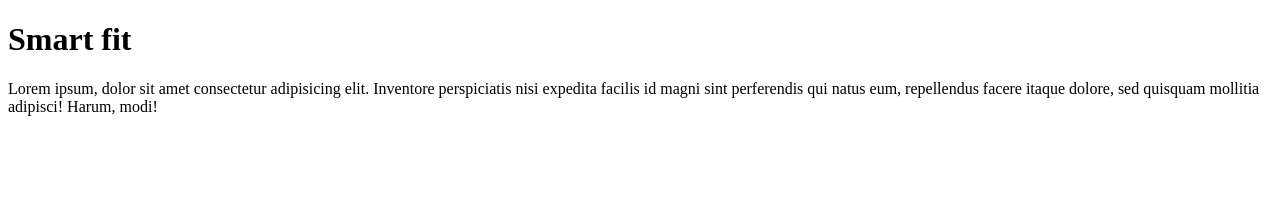
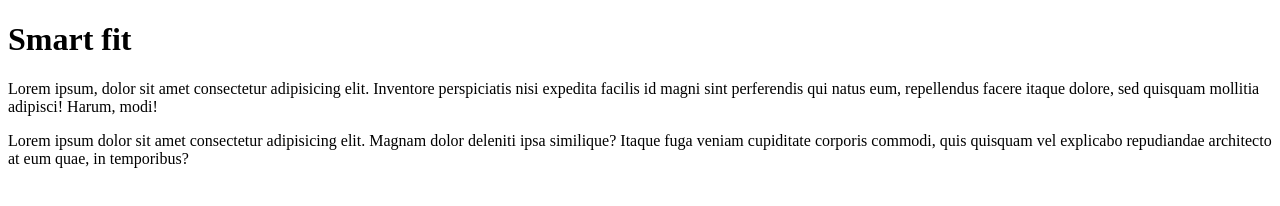
Before and after one commit to Victorwz2/body-of-power, a plain HTML site: page academia.html in a window 1280 px wide. Drawn offline with Linux system fonts and the light colour scheme.

Commit message:
alteracao teste

```diff
--- a/academia.html
+++ b/academia.html
@@ -8,5 +8,8 @@
 <body>
     <h1>Smart fit</h1>
     <p>Lorem ipsum, dolor sit amet consectetur adipisicing elit. Inventore perspiciatis nisi expedita facilis id magni sint perferendis qui natus eum, repellendus facere itaque dolore, sed quisquam mollitia adipisci! Harum, modi!</p>
+
+    <p>Lorem ipsum dolor sit amet consectetur adipisicing elit. Magnam dolor deleniti ipsa similique? Itaque fuga veniam cupiditate corporis commodi, quis quisquam vel explicabo repudiandae architecto at eum quae, in temporibus?</p>
+
 </body>
 </html>
```
